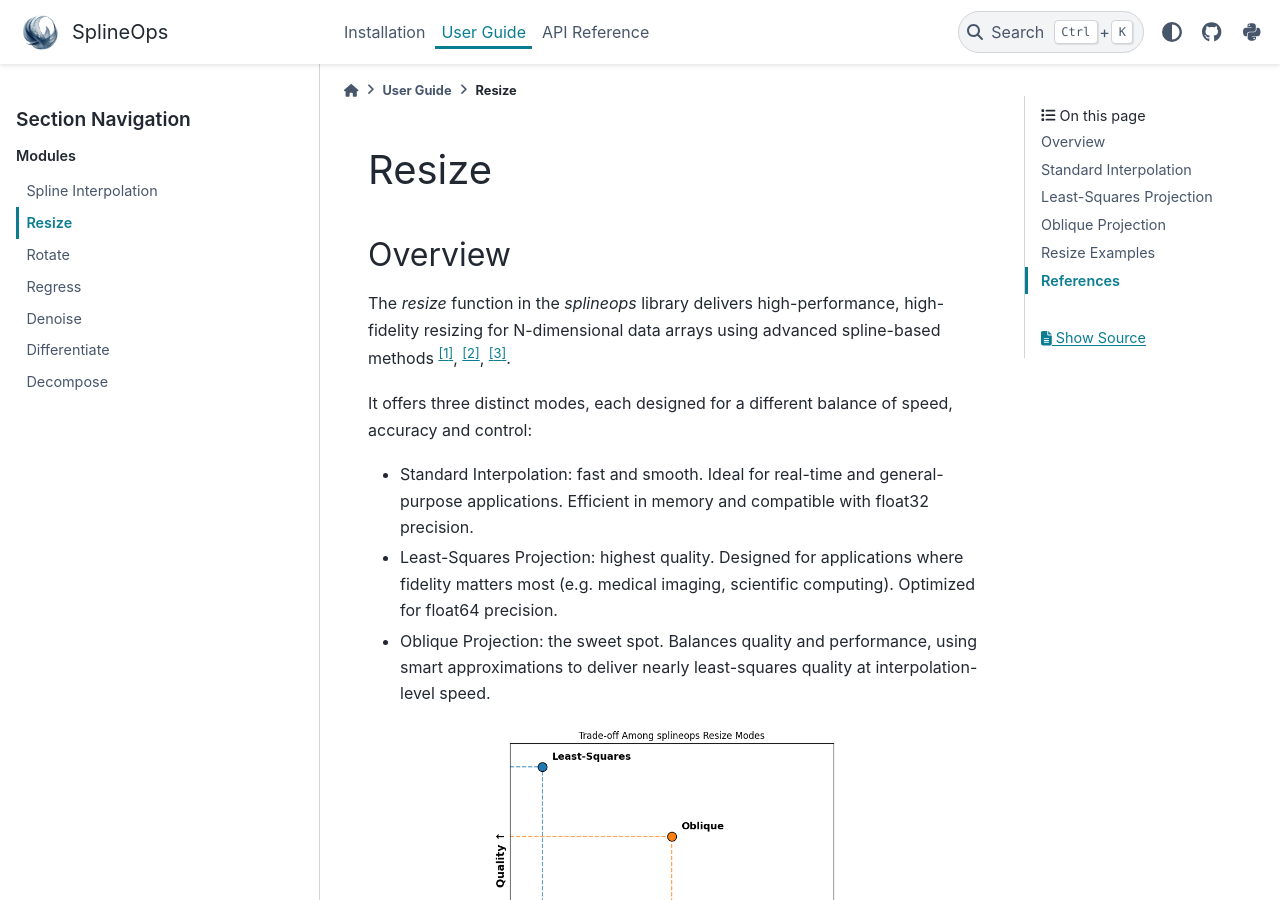
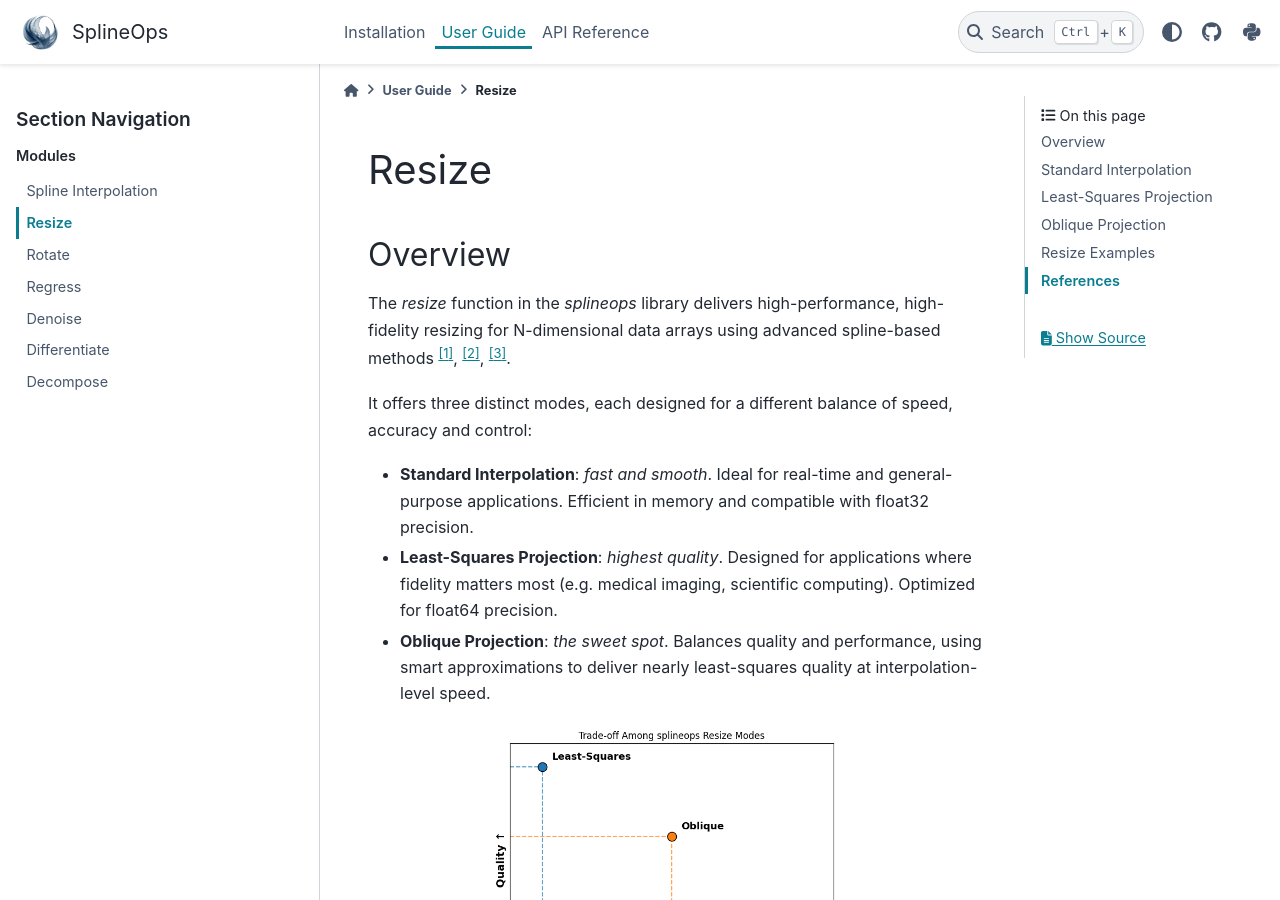
Before and after one commit to splineops/splineops, a Sphinx documentation site: the page built from docs/user-guide/02_resize.rst, in a window 1280 px wide and 900 px high. Built offline with Sphinx 7.4.7 and the PyData theme 0.15.4, drawn with Linux system fonts in a browser that asks for light colours; pages that are not in the unit, such as notebooks, are missing from menus.

Commit message:
Update rst files

```diff
--- a/docs/user-guide/02_resize.rst
+++ b/docs/user-guide/02_resize.rst
@@ -8,20 +8,20 @@ Resize
 Overview
 --------
 
-The `resize` function in the `splineops` library delivers high-performance, high-fidelity resizing for N-dimensional data arrays using advanced spline-based methods [1]_, [2]_, [3]_.
+The *resize* function in the *splineops* library delivers high-performance, high-fidelity resizing for N-dimensional data arrays using advanced spline-based methods [1]_, [2]_, [3]_.
 
 It offers three distinct modes, each designed for a different balance of speed, accuracy and control:
 
-- Standard Interpolation: fast and smooth. Ideal for real-time and general-purpose applications. Efficient in memory and compatible with float32 precision.
-- Least-Squares Projection: highest quality. Designed for applications where fidelity matters most (e.g. medical imaging, scientific computing). Optimized for float64 precision.
-- Oblique Projection: the sweet spot. Balances quality and performance, using smart approximations to deliver nearly least-squares quality at interpolation-level speed.
+- **Standard Interpolation**: *fast and smooth*. Ideal for real-time and general-purpose applications. Efficient in memory and compatible with float32 precision.
+- **Least-Squares Projection**: *highest quality*. Designed for applications where fidelity matters most (e.g. medical imaging, scientific computing). Optimized for float64 precision.
+- **Oblique Projection**: *the sweet spot*. Balances quality and performance, using smart approximations to deliver nearly least-squares quality at interpolation-level speed.
 
 ..  image:: resizefig01.png
     :width: 288pt
     :align: center
 
 Each method is built on solid spline theory and engineered for performance in real-world applications. Whether you're building fast visualizations or precision-critical
-pipelines, `resize` adapts to your needs with consistent, artifact-resistant output and a clean API.
+pipelines, *resize* adapts to your needs with consistent, artifact-resistant output and a clean API.
 
 Standard Interpolation
 ----------------------
@@ -130,7 +130,7 @@ In the `splineops.resize` implementation, the oblique projection is configured t
 
 - Interpolation degree: determines the input model and spline interpolation order.
 - Synthesis spline: matches the interpolation degree (used to reconstruct the resized image).
-- Analysis spline: set to a lower degree, typically `interpolation degree - 1`.
+- Analysis spline: set to a lower degree, typically *interpolation degree - 1*.
 
 For example:
 
--- a/docs/user-guide/03_rotate.rst
+++ b/docs/user-guide/03_rotate.rst
@@ -8,7 +8,7 @@ Rotate
 Overview
 --------
 
-The `rotate` function in the `splineops` library allows for the rotation of 2D or 3D data arrays around a specified axis and center using spline interpolation.
+The *rotate* function in the *splineops* library allows for the rotation of 2D or 3D data arrays around a specified axis and center using spline interpolation.
 This function is widely used in image processing, computer graphics, and scientific computing [1]_.
 
 2D Rotation
--- a/docs/user-guide/06_differentiate.rst
+++ b/docs/user-guide/06_differentiate.rst
@@ -7,7 +7,7 @@ Differentiate
 
 Overview
 --------
-The `differentiate` module in `splineops` provides a collection of algorithms for the computation of image differentials based on cubic B‑spline interpolation [1]_, [2]_.
+The *differentiate* module in *splineops* provides a collection of algorithms for the computation of image differentials based on cubic B‑spline interpolation [1]_, [2]_.
 By modeling a grayscale image as a continuous function reconstructed from its discrete samples, the module enables the accurate computation of derivatives.
 It offers several operations such as
 
@@ -98,7 +98,7 @@ Based on the spline representation, the module computes several differential ope
 Implementation Details
 ----------------------
 
-The `Differentials` class implements these operations as follows: the input image is provided by its samples. We assume it to be a cubic B-spline and first determine
+The *Differentials* class implements these operations as follows: the input image is provided by its samples. We assume it to be a cubic B-spline and first determine
 its interpolation coefficients. The differential-based computations that we perform are then perfectly consistent with this continuously defined function.
 We finally build the output image by sampling the ideal, continuously defined intermediate result.
 
```
